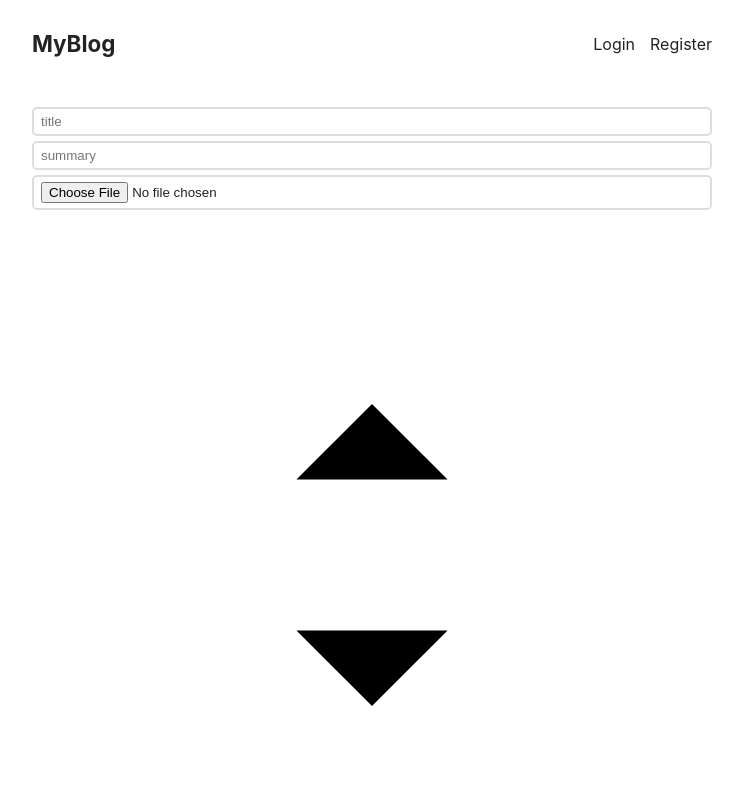
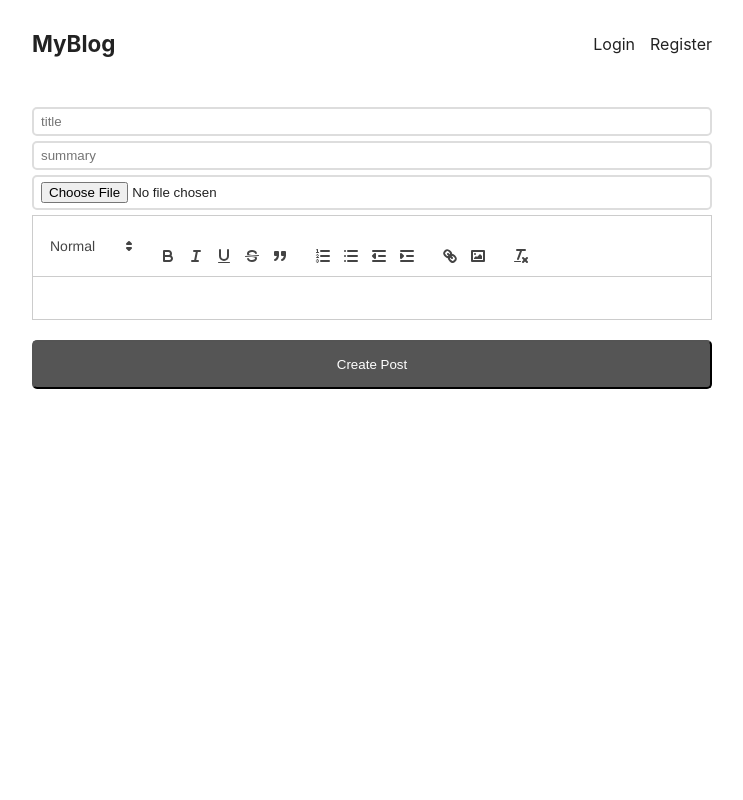
Before and after one commit to ofemeno/my-blog-client, a React (Create React App) app: page /create in a window 1280 px wide. Shown: the top 800 px of the page, without its empty margins (268-1011 px from the left). Built offline with nearby package versions, Linux system fonts and the light colour scheme; no server answers.

Commit message:
add file

```diff
--- a/src/App.css
+++ b/src/App.css
@@ -95,7 +95,12 @@ button {
   border-radius: 5px;
 }
 
-form h1 {
+form.login h1, form.register h1 {
   text-align: center;
   margin-bottom: 10px;
 }
+
+form.create button{
+  margin-top: 20px;
+  padding: 15px;
+}
--- a/src/components/pages/CreatePost.js
+++ b/src/components/pages/CreatePost.js
@@ -1,14 +1,65 @@
-import ReactQuill from 'react-quill';
-// import 'react-quill/dist/quill.snow.css';
+import { useState } from "react";
+import ReactQuill from "react-quill";
+import "react-quill/dist/quill.snow.css";
 
 export default function CreatePost() {
+  const [title, setTitle] = useState("");
+  const [summary, setSummary] = useState("");
+  const [content, setContent] = useState("");
+  const [files, setFiles] = useState("");
+
+  const modules = {
+    toolbar: [
+      [{ header: [1, 2, false] }],
+      ["bold", "italic", "underline", "strike", "blockquote"],
+      [
+        { list: "ordered" },
+        { list: "bullet" },
+        { indent: "-1" },
+        { indent: "+1" },
+      ],
+      ["link", "image"],
+      ["clean"],
+    ],
+  };
+
+  const formats = [
+    "header",
+    "bold",
+    "italic",
+    "underline",
+    "strike",
+    "blockquote",
+    "list",
+    "bullet",
+    "indent",
+    "link",
+    "image",
+  ];
+
   return (
     <>
-      <form action="">
-        <input type="text" placeholder={"title"} />
-        <input type="text" placeholder={"summary"} />
+      <form action="" className="create">
+        <input
+          type="text"
+          placeholder={"title"}
+          value={title}
+          onChange={(e) => setTitle(e.target.value)}
+        />
+        <input
+          type="text"
+          placeholder={"summary"}
+          value={summary}
+          onChange={(e) => setSummary(e.target.summary)}
+        />
         <input type="file" />
-        <ReactQuill />
+        <ReactQuill
+          value={content}
+          modules={modules}
+          formats={formats}
+          onChange={(newValue) => setContent(newValue)}
+        />
+        <button>Create Post</button>
       </form>
     </>
   );
```
